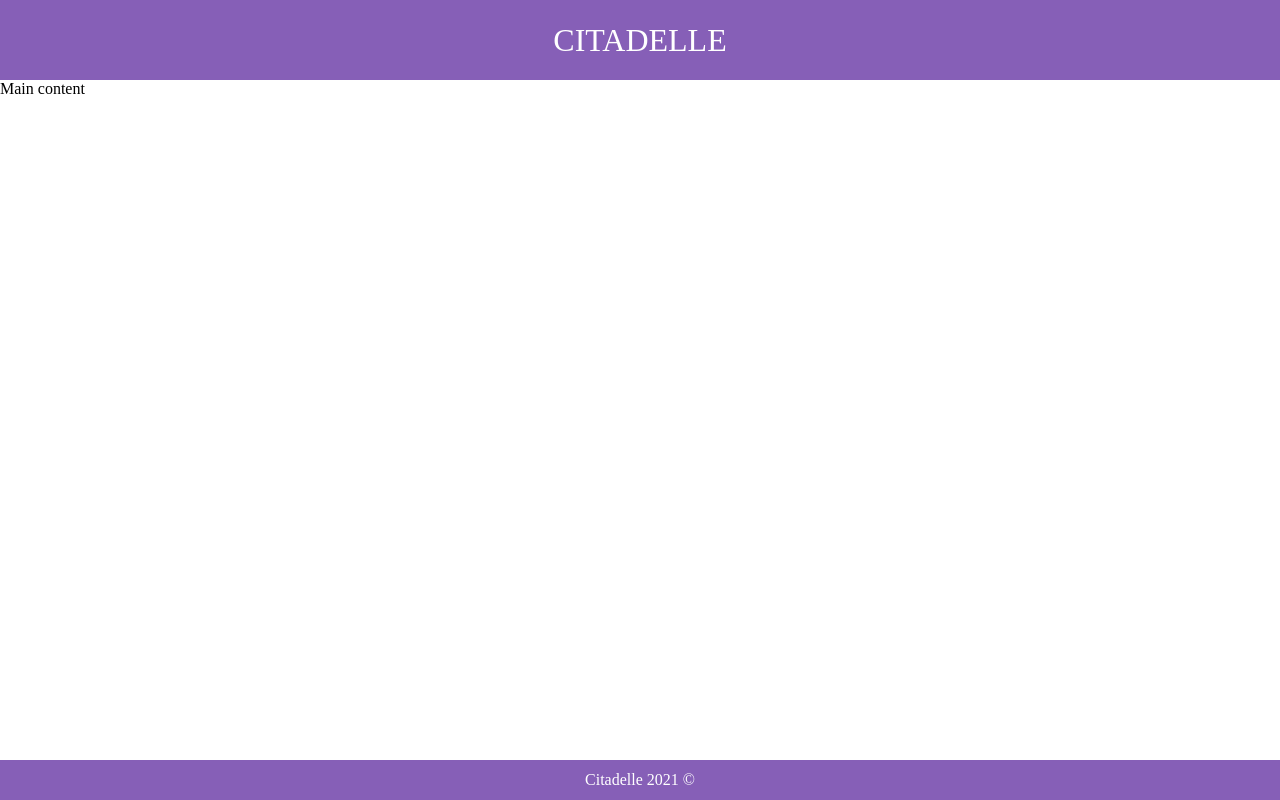
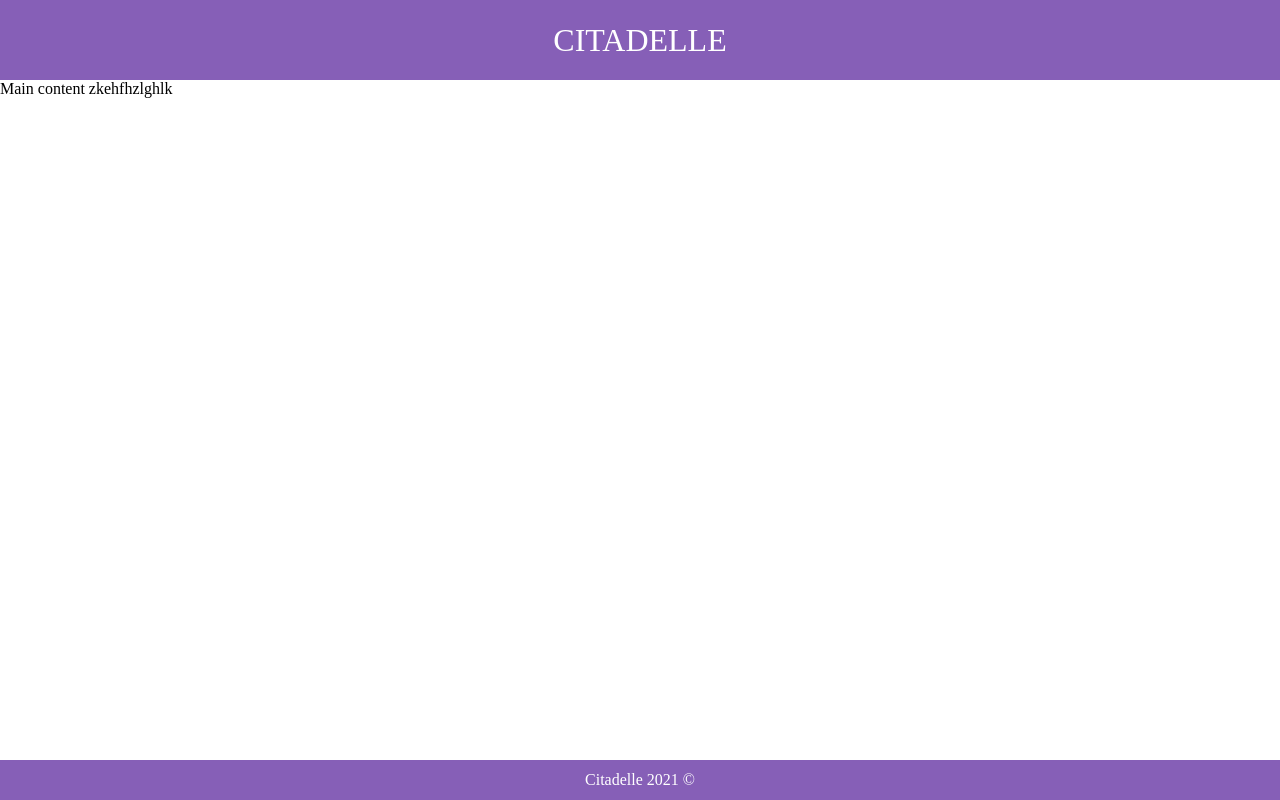
Before and after one commit to AdamRoux/project-1-citadelle, a website: page index.html in a window 1280 px wide. Drawn offline with Linux system fonts and the light colour scheme; files whose address does not match are found by name.

Commit message:
test index change

```diff
--- a/index.html
+++ b/index.html
@@ -13,6 +13,7 @@
       </header>
       <main>
         Main content
+        zkehfhzlghlk
       </main>
 
       <footer>
```
